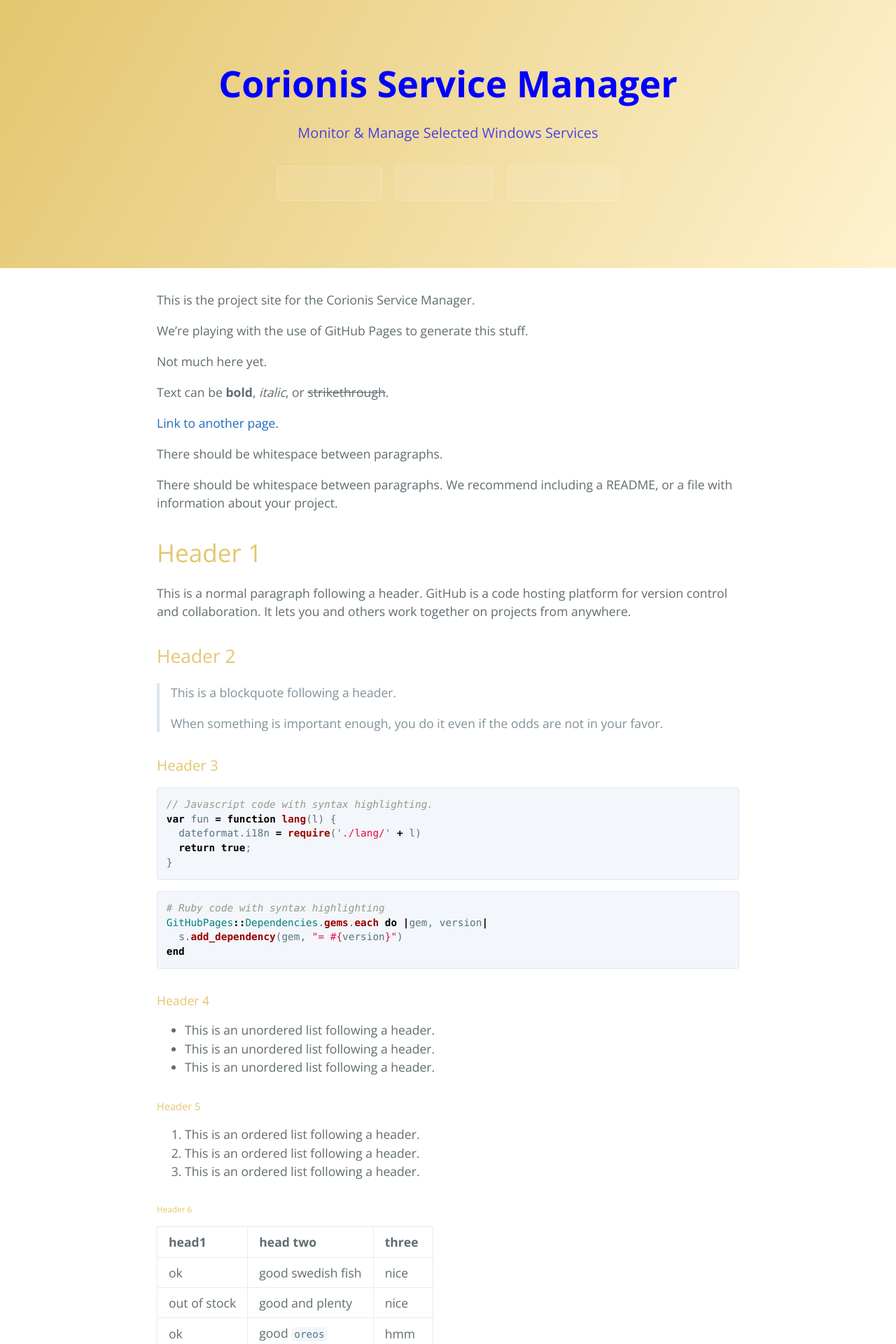
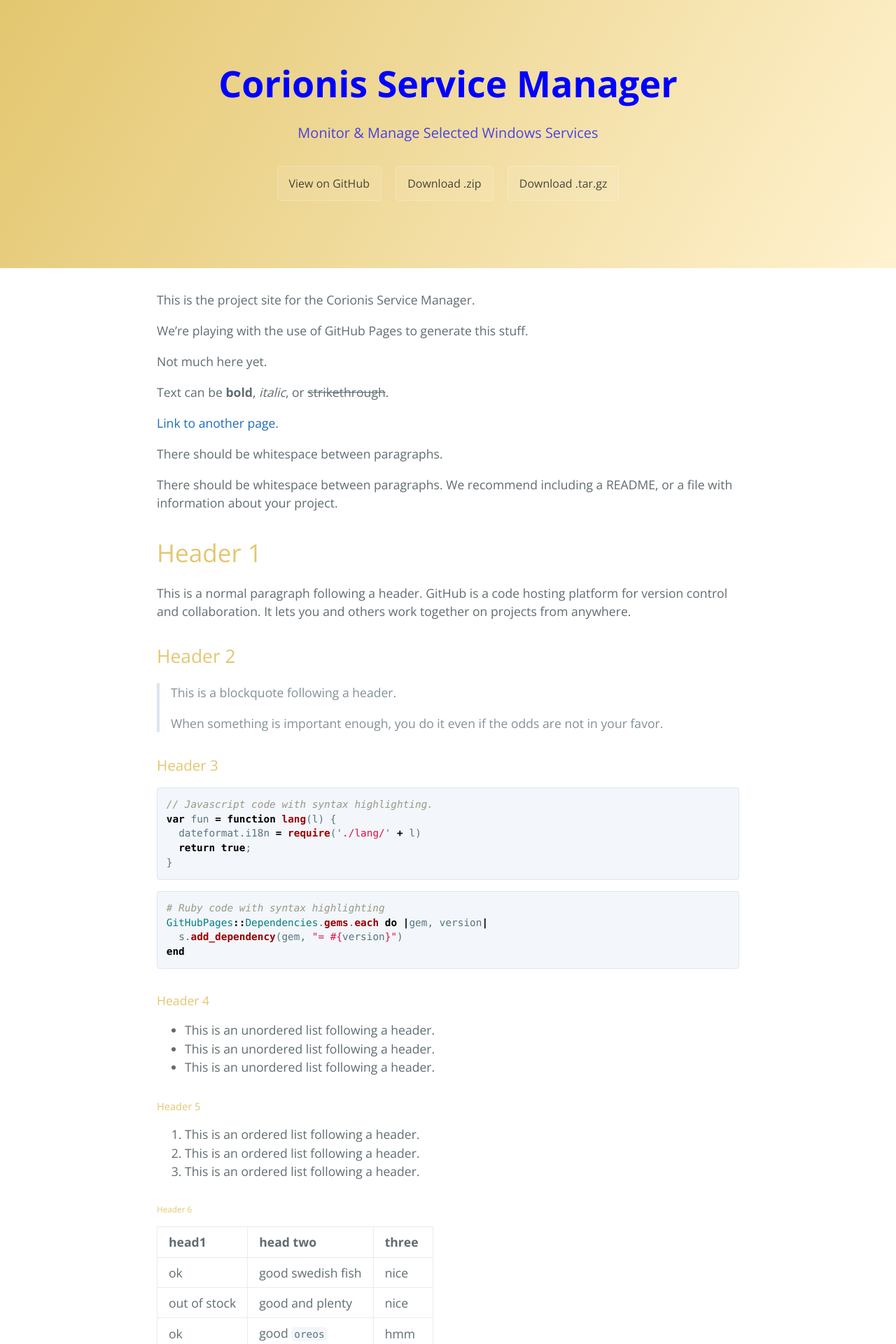
Before and after one commit to Corionis/CorionisServiceManager, a Jekyll site: the page built from docs/index.md, in a window 1280 px wide. Shown: the top 1920 px of the page at 70% size. Built offline with Jekyll 4.4.1, drawn with Linux system fonts in a browser that asks for light colours.

Commit message:
Update jekyll-theme-cayman.scss

```diff
--- a/docs/_sass/jekyll-theme-cayman.scss
+++ b/docs/_sass/jekyll-theme-cayman.scss
@@ -45,7 +45,7 @@ a {
 .btn {
   display: inline-block;
   margin-bottom: 1rem;
-  color: rgba(0, 0, 0, 0.0);
+  color: rgba(0, 0, 0, 0.7);
   background-color: rgba(255, 255, 255, 0.08);
   border-color: rgba(255, 255, 255, 0.2);
   border-style: solid;
```
